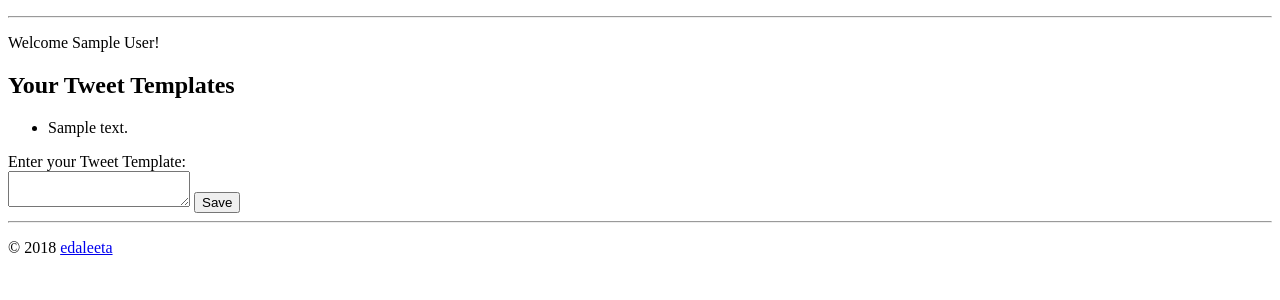
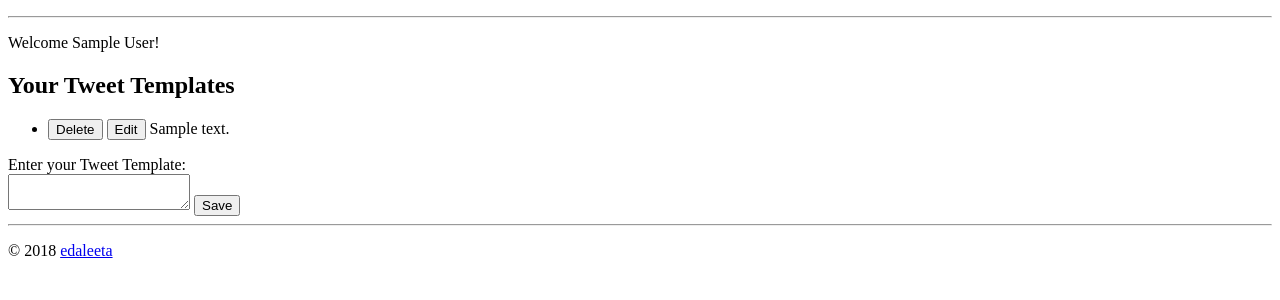
Before and after one commit to edaleeta/stream-tweeter, a Flask app: page / in a window 1280 px wide. Shown: the part 116-416 px from the top of the page. Run offline with Flask 2, Linux system fonts and the light colour scheme; a user stored in the database is signed in; tables that the repository leaves empty hold one stand-in row (values such as "Sample post").

Commit message:
Adds del and update buttons to view.

```diff
--- a/templates/index.html
+++ b/templates/index.html
@@ -15,7 +15,13 @@
             <h2>Your Tweet Templates</h2>
             <ul>
                 {% for template in current_user.templates %}
-                    <li>{{ template.contents }}</li>
+                    <li>
+                        <button type="submit" formaction="/delete-template"
+                            formmethod="POST">Delete</button>
+                        <button type="submit" formaction="/edit-template"
+                            formmethod="POST">Edit</button>
+                        {{ template.contents }}
+                    </li>
                 {% endfor %}
             </ul>
         </div>
```
